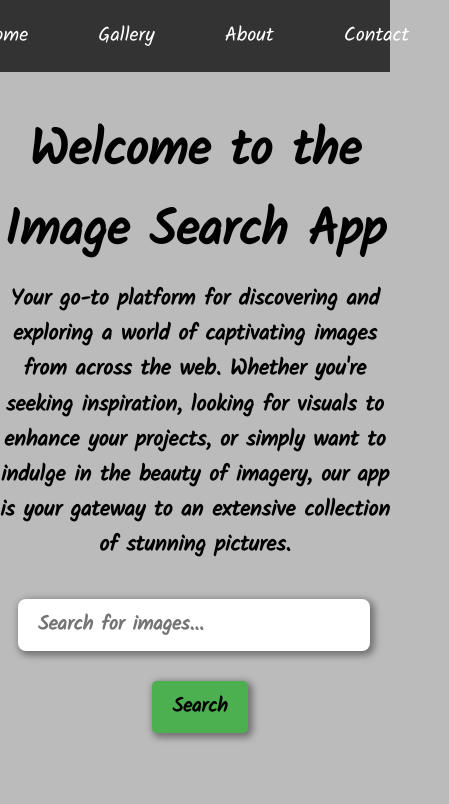
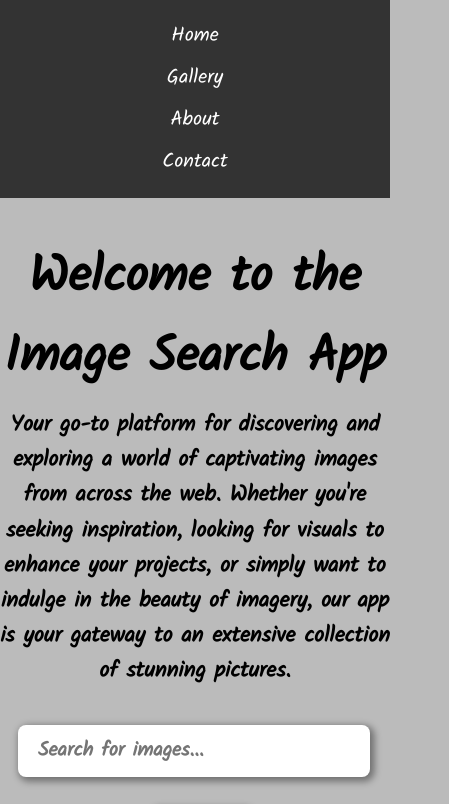
Before and after one commit to Hammad740/Image-Search-app, a plain HTML site: page index.html in a window 390 px wide. Shown: the top 804 px of the page, 449 px wide, since content can reach past the window. Drawn offline with Linux system fonts and the light colour scheme; a web font is replaced by a local one.

Commit message:
added responsiveness

```diff
--- a/style.css
+++ b/style.css
@@ -174,6 +174,21 @@ form {
   .search-result {
     width: 100%;
   }
+  header {
+    display: flex;
+    flex-direction: column;
+    align-items: center;
+  }
+
+  header nav ul {
+    flex-direction: column;
+    align-items: center;
+  }
+
+  header nav a {
+    margin: 5px 0;
+    padding: 10px;
+  }
   form {
     flex-direction: column;
   }
```
